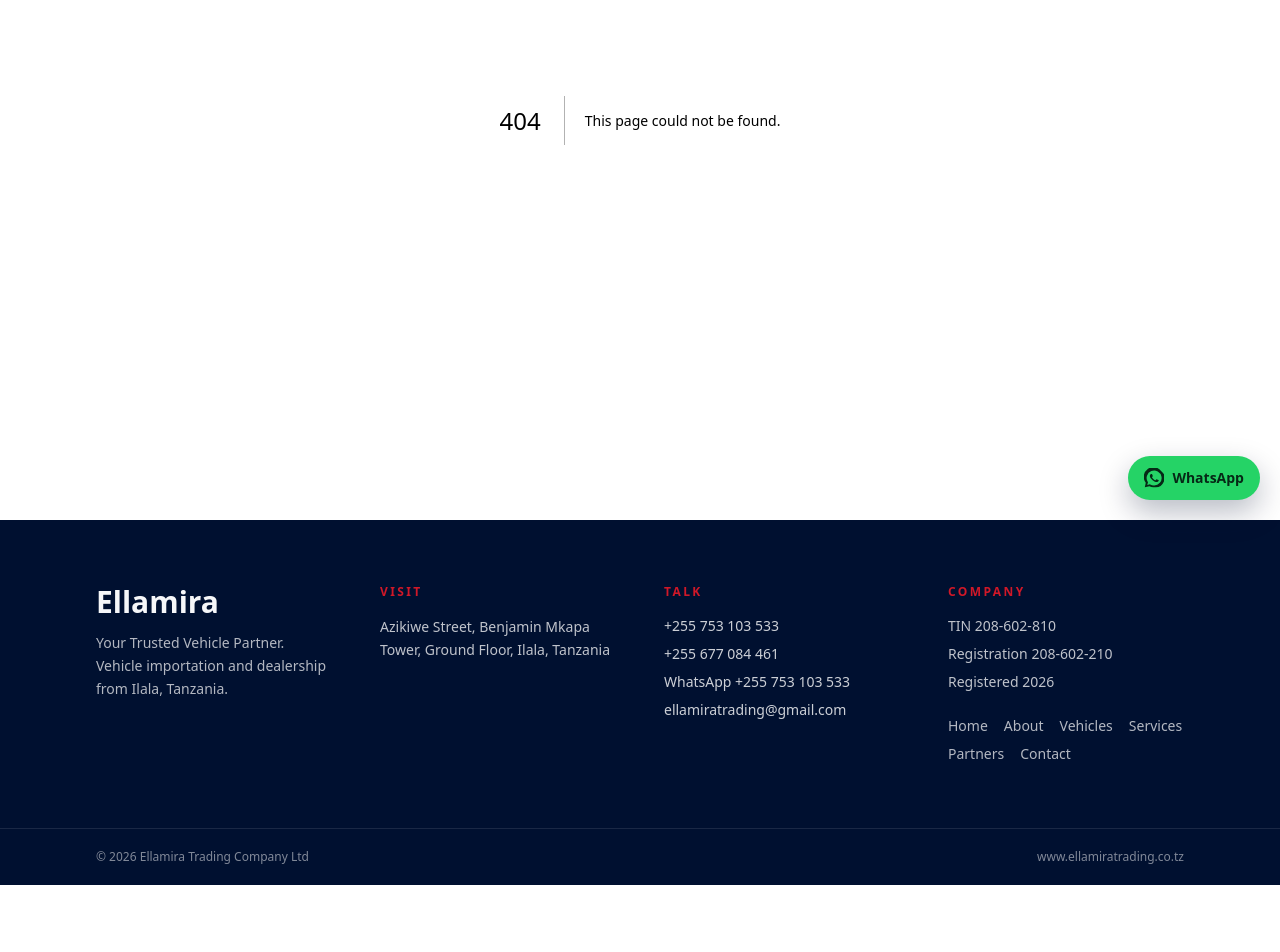
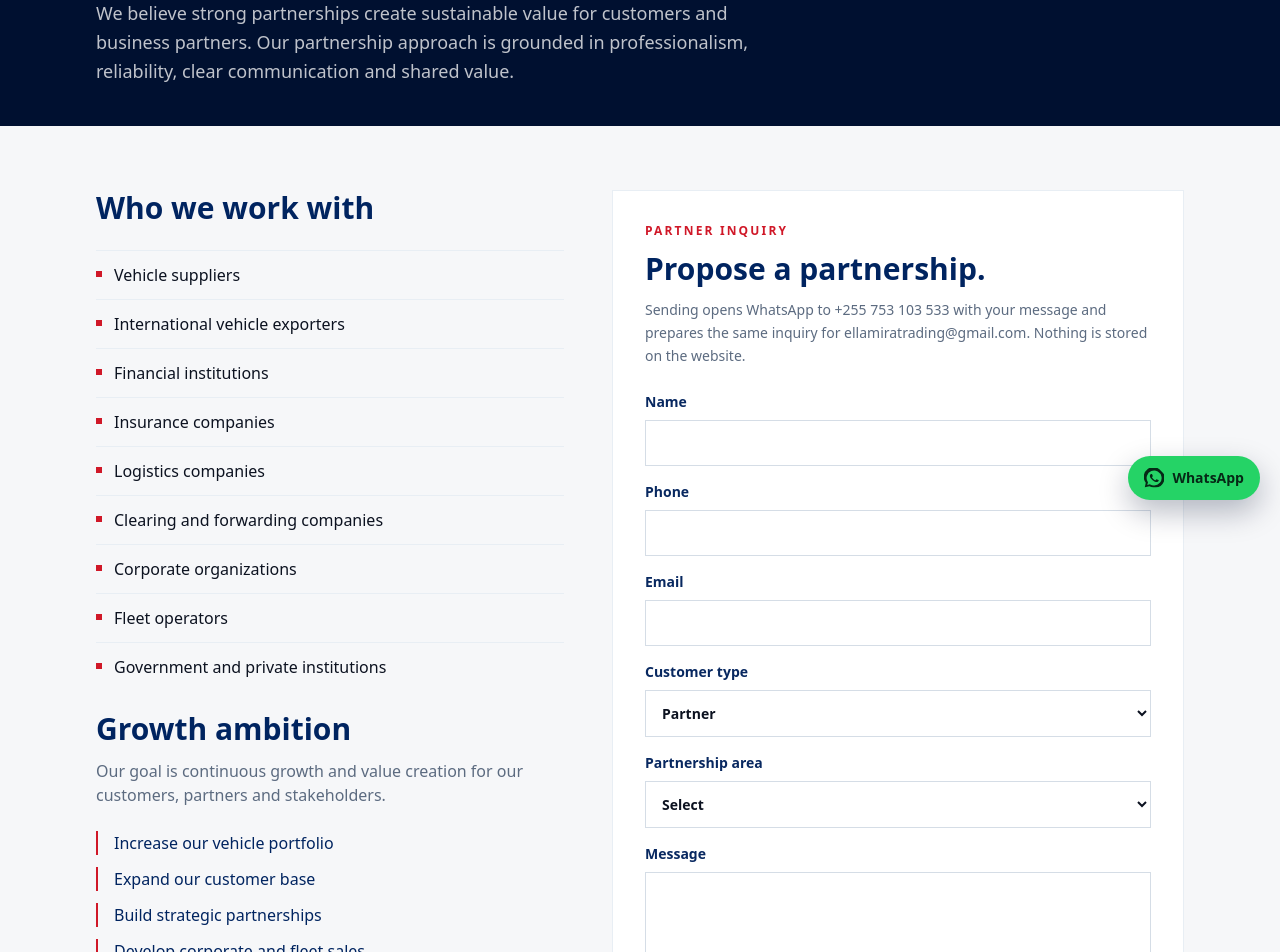
Before and after one commit to Barakael/Ellamira, a Next.js app: page /partners in a window 1280 px wide. Before the commit this address had no page. Shown: the part 280-1232 px from the top of the page. Before the commit the page ends 1165 px from the top, so only its background shows below. Built offline with nearby package versions, Linux system fonts and the light colour scheme.

Commit message:
app: add partners page

```diff
--- /dev/null
+++ b/src/app/partners/page.tsx
@@ -0,0 +1,54 @@
+import type { Metadata } from "next";
+import { Suspense } from "react";
+import { company, growth, partnerTypes } from "@/content/company";
+import { Container } from "@/components/ui/Container";
+import { PageFallback } from "@/components/ui/PageFallback";
+import { PageIntro } from "@/components/ui/PageIntro";
+import { InquiryForm } from "@/components/vehicles/InquiryForm";
+
+export const metadata: Metadata = {
+  title: "Partners",
+  description:
+    "Ellamira partners with vehicle suppliers, exporters, finance, insurance, logistics and institutions.",
+};
+
+export default function PartnersPage() {
+  return (
+    <>
+      <PageIntro
+        label="Corporate partnerships"
+        title="Partnerships that create lasting value."
+        lede={company.partnershipPhilosophy}
+      />
+      <section className="bg-paper py-12 md:py-16">
+        <Container>
+          <div className="grid gap-12 lg:grid-cols-[0.9fr_1.1fr]">
+            <div>
+              <h2 className="font-serif text-3xl text-navy-ink">Who we work with</h2>
+              <ul className="mt-6 grid gap-3">
+                {partnerTypes.map((partner) => (
+                  <li key={partner} className="flex gap-3 border-t border-mist pt-3">
+                    <span className="mt-2 h-1.5 w-1.5 shrink-0 bg-crimson" aria-hidden="true" />
+                    <span>{partner}</span>
+                  </li>
+                ))}
+              </ul>
+              <h2 className="mt-8 font-serif text-3xl text-navy-ink">Growth ambition</h2>
+              <p className="mt-3 text-steel">{company.growthAmbition}</p>
+              <ul className="mt-6 space-y-3 text-navy-ink">
+                {growth.map((item) => (
+                  <li key={item} className="border-l-2 border-crimson pl-4">
+                    {item}
+                  </li>
+                ))}
+              </ul>
+            </div>
+            <Suspense fallback={<PageFallback />}>
+              <InquiryForm mode="partner" />
+            </Suspense>
+          </div>
+        </Container>
+      </section>
+    </>
+  );
+}
```
